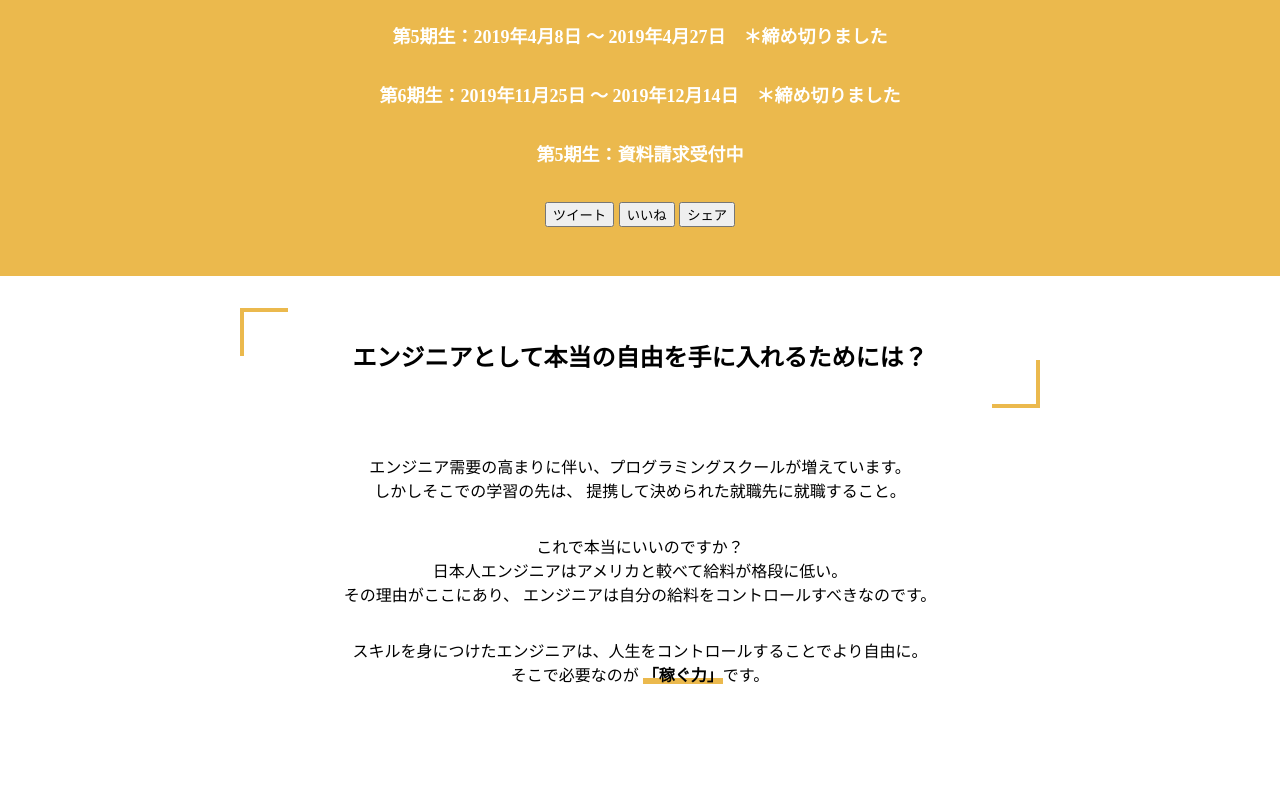
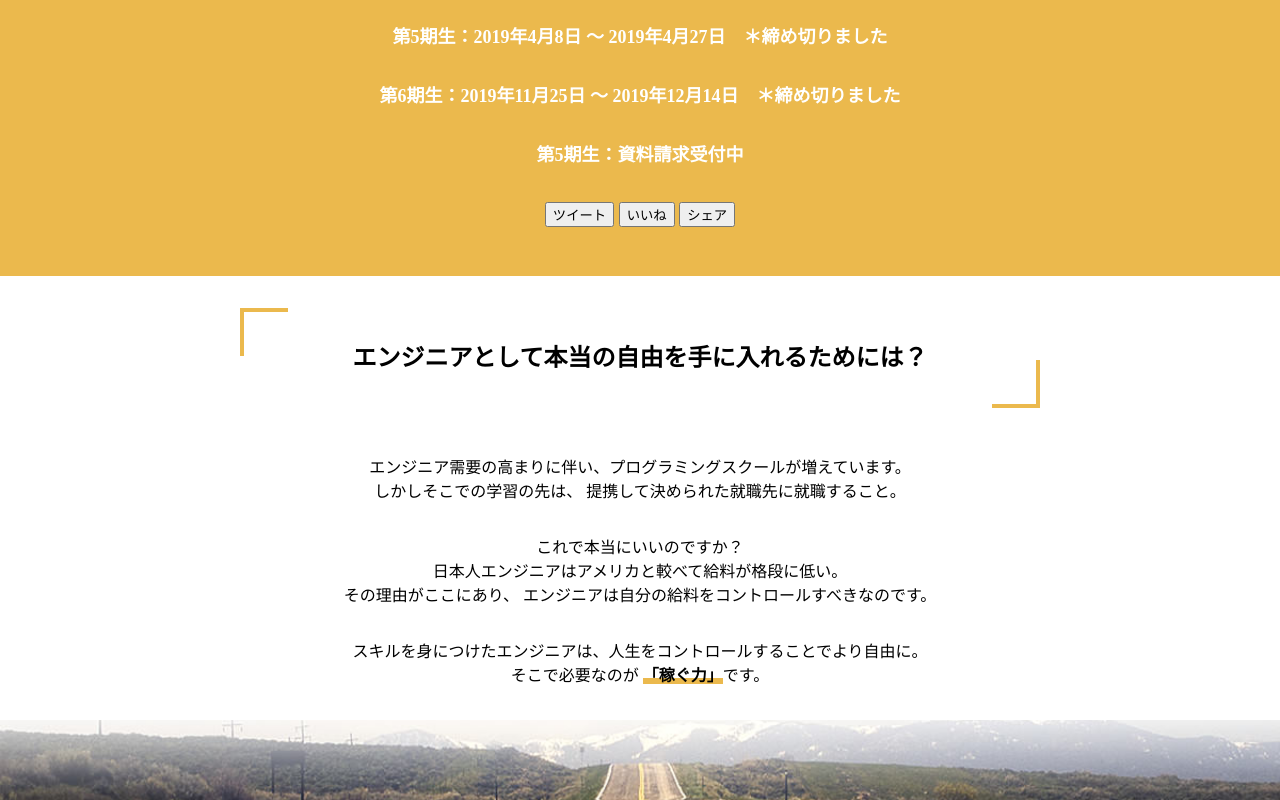
Before and after one commit to nnaoi/lp-isara, a website: page index.html in a window 1280 px wide. Shown: the part 793-1593 px from the top of the page. Before the commit the page ends 1513 px from the top, so only its background shows below. Drawn offline with nearby package versions, Linux system fonts and the light colour scheme; files that its build step writes are made by us from their sources.

Commit message:
add: rest
prefaceとaboutの間のhtmlとcssを追加

```diff
--- a/index.html
+++ b/index.html
@@ -67,8 +67,8 @@
             </div>
         </div>
     </section>
-    <section class="about">
-
+    <div class="rest"></div>
+    <section class="about vertically-horizontally-center">
     </section>
     <section class="step">
 
```
Also changed, not shown: img/rest/introbottom.jpg (added).
